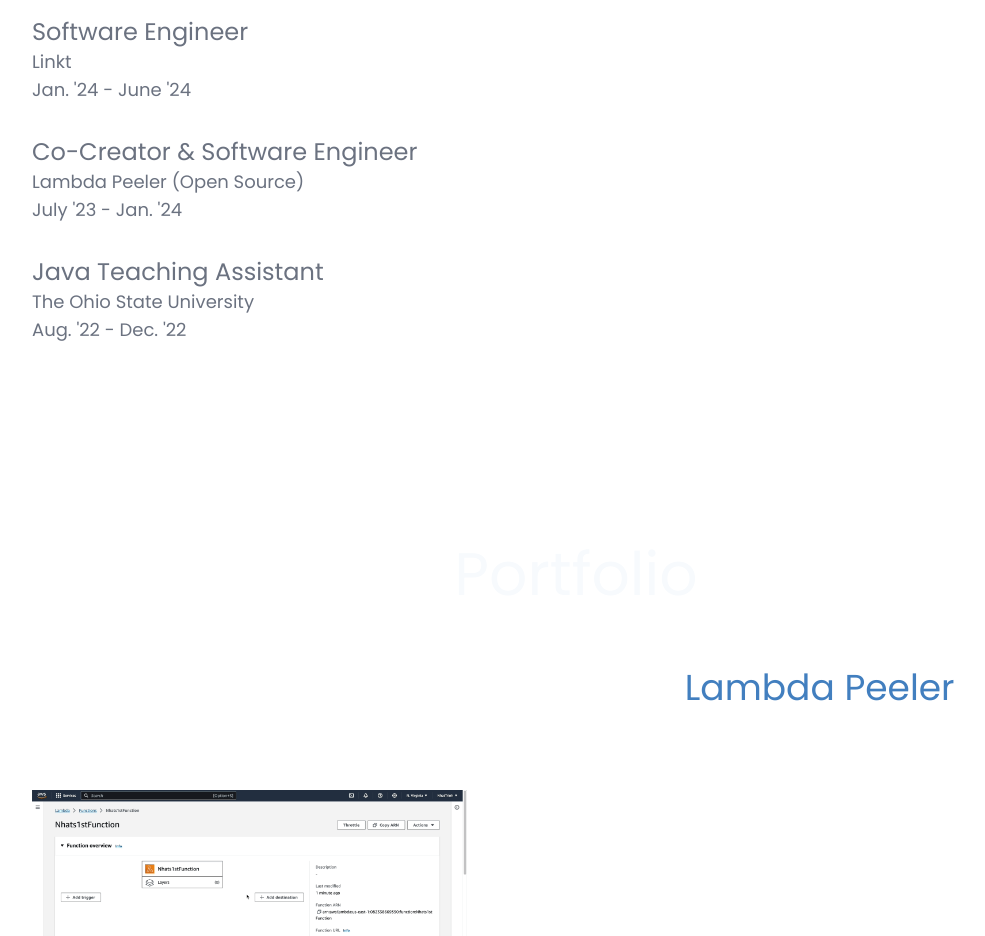
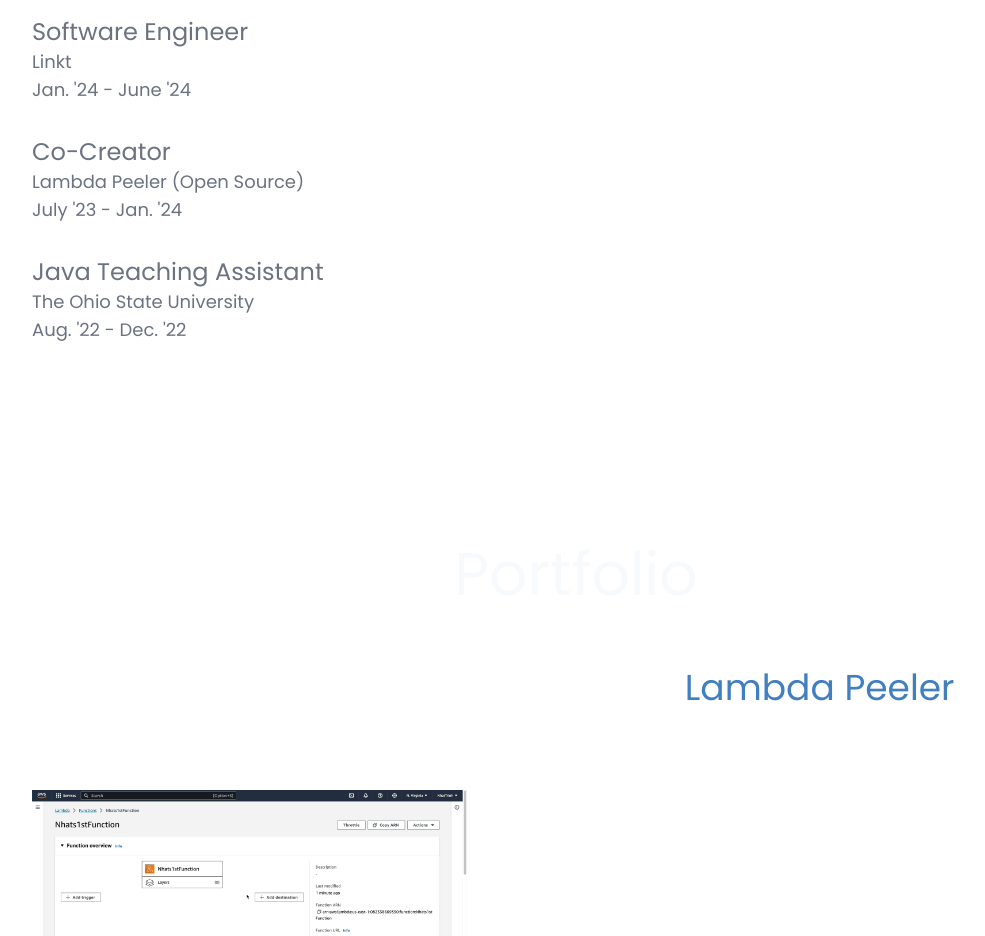
Before and after one commit to ZachMHamilton/PersonalWebsiteV2, a React (Vite) app: page / in a window 1280 px wide. Shown: the part 1100-2036 px from the top of the page, without its empty margins (64-1049 px from the left). Built offline with nearby package versions, Linux system fonts and the light colour scheme.

Commit message:
update experience data

```diff
--- a/src/data/experienceData.js
+++ b/src/data/experienceData.js
@@ -19,7 +19,7 @@
     ],
   },
   {
-    title: 'Co-Creator & Software Engineer',
+    title: 'Co-Creator',
     company: 'Lambda Peeler (Open Source)',
     period: "July '23 - Jan. '24",
     details: [
```
